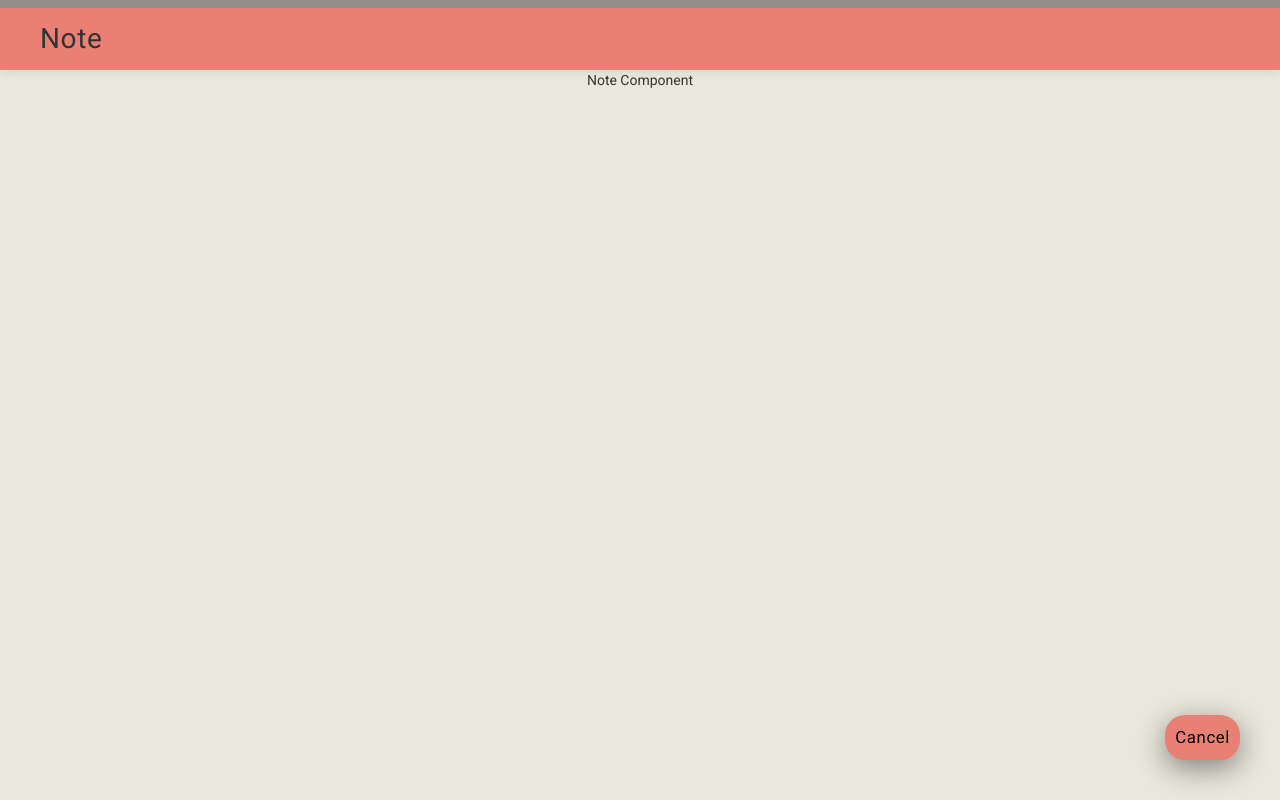
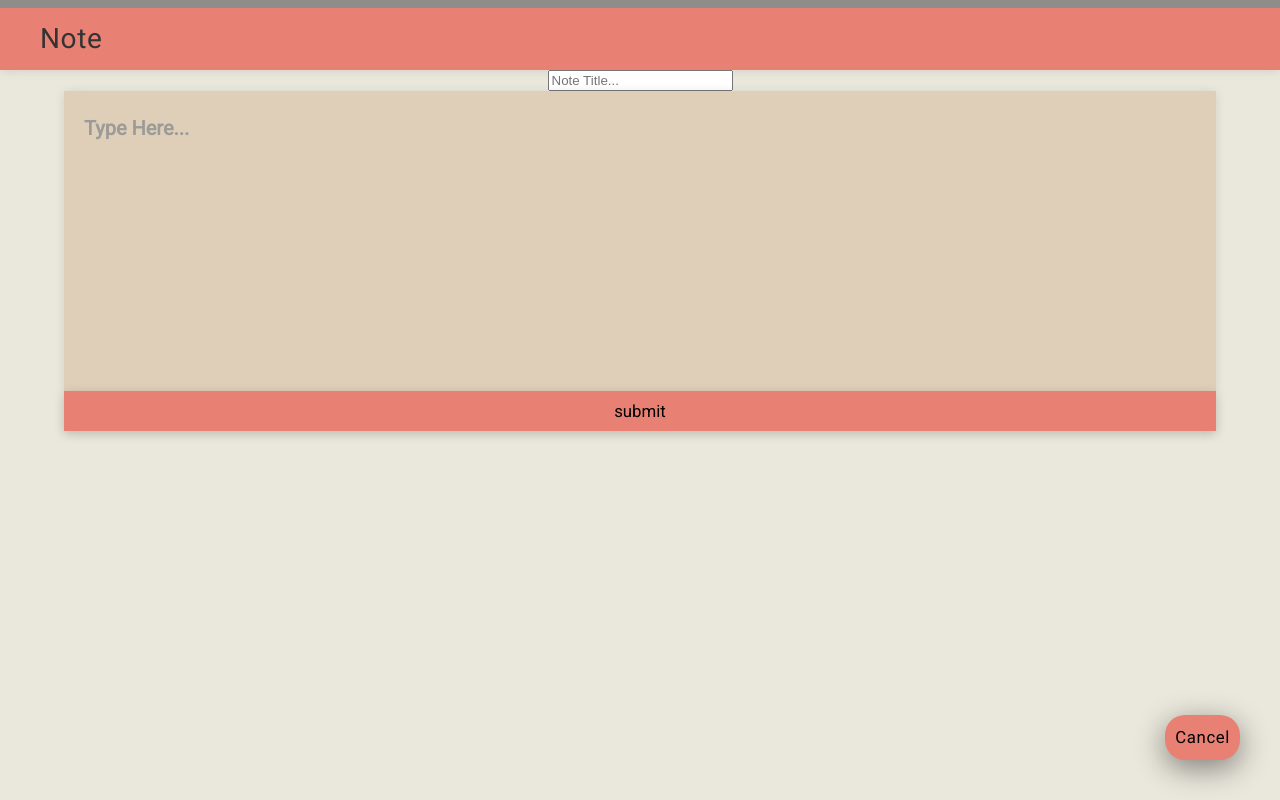
Before and after one commit to liangma87/note-app, a React (Create React App) app: page / in a window 1280 px wide. Both pictures are taken after a click on the element "+ Note". Built offline with nearby package versions, Linux system fonts and the light colour scheme; no server answers.

Commit message:
Added form to Node

```diff
--- a/src/App.js
+++ b/src/App.js
@@ -35,13 +35,15 @@
   }
 
   render() {
-    const { showNote, notes } = this.state;
+    const { showNote, notes, note } = this.state;
 
     return (
       <div className="App">
         <Nav toggleNote={this.toggleNote} showNote={showNote} />
         { showNote ?
-          <Note />
+          <Note
+            note={note}
+          />
           :
           <List
             getNotes={this.getNotes}
--- a/src/components/Note.js
+++ b/src/components/Note.js
@@ -2,9 +2,27 @@
 
 class Note extends React.Component {
   render() {
+    const { note } = this.props;
+
     return (
       <div className="note-container">
-        Note Component
+        <form className = "note-form">
+          <input
+            clasName="note-title-input"
+            type="text"
+            placeholder="Note Title..."
+            defaultValue={note.title}
+          />
+          <textarea
+            className="note-textarea"
+            placeholder="Type Here..."
+            defaultValue={note.content}
+          />
+          <input className="note-button"
+            type="submit"
+            value="submit"
+          />
+        </form>
       </div>
     );
   }
```
